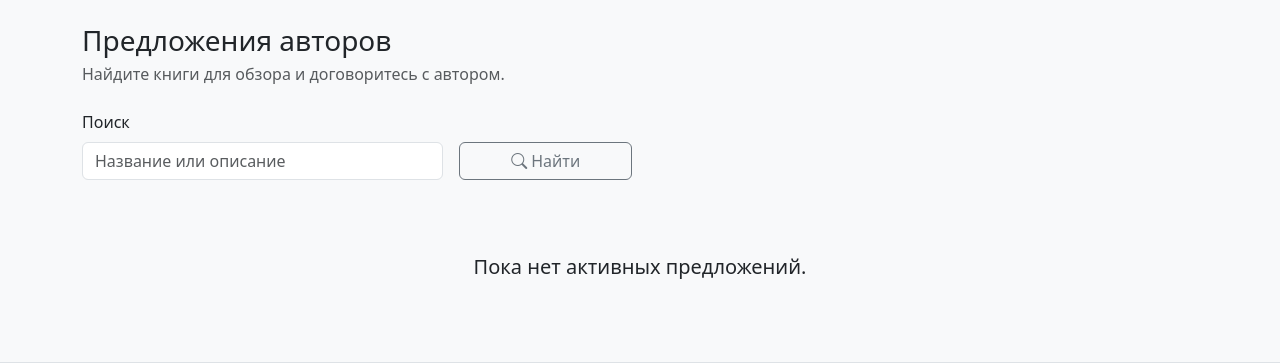
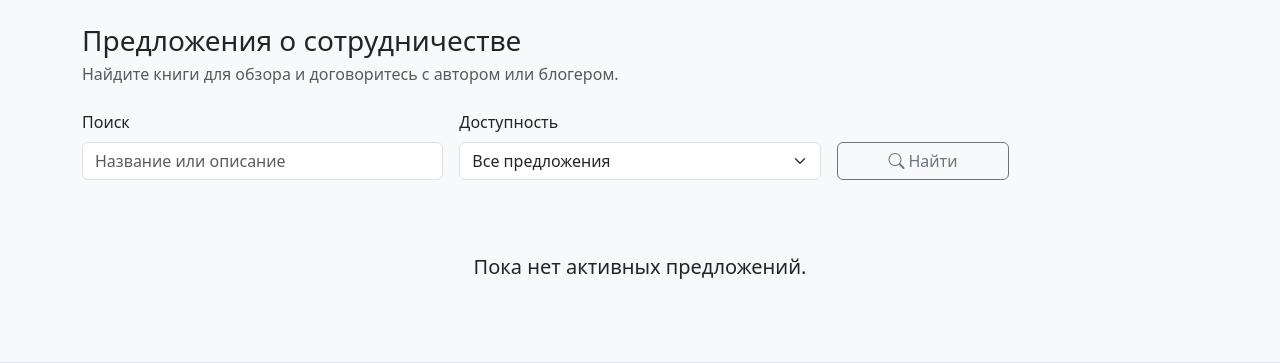
Before and after one commit to OlgaKuznetsova03/Mybooks_server, a Django app: page /collaborations/offers/ in a window 1280 px wide; the page is wider, and only the part inside the window is pictured. Shown: the part 81-444 px from the top of that part. Run offline with Django 4.2, Linux system fonts and the light colour scheme; data that the repository does not hold is empty.

Commit message:
сотрудничество13

```diff
--- a/collaborations/views.py
+++ b/collaborations/views.py
@@ -133,12 +133,21 @@ class OfferListView(ListView):
         q = self.request.GET.get("q")
         if q:
             queryset = queryset.filter(Q(title__icontains=q) | Q(synopsis__icontains=q))
+
+        audience = self.request.GET.get("audience", "")
+        if audience == "bloggers_only":
+            queryset = queryset.filter(allow_regular_users=False)
+        elif audience == "readers_allowed":
+            queryset = queryset.filter(allow_regular_users=True)
+
         return queryset.filter(is_active=True)
 
     def get_context_data(self, **kwargs):
         context = super().get_context_data(**kwargs)
         user = self.request.user
-        if user.is_authenticated and _user_is_author(user):
+        if user.is_authenticated and (
+            _user_is_author(user) or _user_is_blogger(user)
+        ):
             context["show_response_inbox"] = True
             pending_count = AuthorOfferResponse.objects.filter(
                 offer__author=user,
@@ -148,6 +157,20 @@ class OfferListView(ListView):
         else:
             context["show_response_inbox"] = False
             context["pending_offer_responses_count"] = 0
+
+        context["active_audience_filter"] = (
+            self.request.GET.get("audience")
+            if self.request.GET.get("audience") in {"", "bloggers_only", "readers_allowed"}
+            else ""
+        )
+        context["audience_filter_options"] = [
+            {"value": "", "label": _("Все предложения")},
+            {"value": "bloggers_only", "label": _("Только для блогеров")},
+            {
+                "value": "readers_allowed",
+                "label": _("Открытые для блогеров и читателей"),
+            },
+        ]
         return context
 
 
@@ -179,8 +202,11 @@ class OfferCreateView(LoginRequiredMixin, CreateView):
     success_url = reverse_lazy("collaborations:offer_list")
 
     def dispatch(self, request, *args, **kwargs):
-        if not _user_is_author(request.user):
-            messages.error(request, _("Создавать предложения могут только авторы."))
+        if not (_user_is_author(request.user) or _user_is_blogger(request.user)):
+            messages.error(
+                request,
+                _("Создавать предложения могут только авторы и блогеры."),
+            )
             return redirect("collaborations:offer_list")
         return super().dispatch(request, *args, **kwargs)
 
@@ -243,8 +269,11 @@ class OfferResponseListView(LoginRequiredMixin, ListView):
     paginate_by = 10
 
     def dispatch(self, request, *args, **kwargs):
-        if not _user_is_author(request.user):
-            messages.error(request, _("Только авторы могут просматривать отклики на свои предложения."))
+        if not (_user_is_author(request.user) or _user_is_blogger(request.user)):
+            messages.error(
+                request,
+                _("Только авторы и блогеры могут просматривать отклики на свои предложения."),
+            )
             return redirect("collaborations:offer_list")
         return super().dispatch(request, *args, **kwargs)
 
--- a/templates/collaborations/offer_list.html
+++ b/templates/collaborations/offer_list.html
@@ -1,13 +1,13 @@
 {% extends "base.html" %}
 {% load i18n %}
 
-{% block title %}{% trans "Предложения авторов" %} · {{ block.super }}{% endblock %}
+{% block title %}{% trans "Предложения о сотрудничестве" %} · {{ block.super }}{% endblock %}
 
 {% block content %}
 <div class="d-flex justify-content-between align-items-center mb-4 flex-wrap gap-3">
   <div>
-    <h1 class="h3 mb-1">{% trans "Предложения авторов" %}</h1>
-    <p class="text-muted mb-0">{% trans "Найдите книги для обзора и договоритесь с автором." %}</p>
+    <h1 class="h3 mb-1">{% trans "Предложения о сотрудничестве" %}</h1>
+    <p class="text-muted mb-0">{% trans "Найдите книги для обзора и договоритесь с автором или блогером." %}</p>
   </div>
   {% if request.user.is_authenticated %}
     <div class="btn-group">
@@ -35,6 +35,14 @@
   <div class="col-md-6 col-lg-4">
     <label for="search" class="form-label">{% trans "Поиск" %}</label>
     <input id="search" type="search" name="q" value="{{ request.GET.q }}" class="form-control" placeholder="{% trans 'Название или описание' %}">
+  </div>
+  <div class="col-md-6 col-lg-4">
+    <label for="audience" class="form-label">{% trans "Доступность" %}</label>
+    <select id="audience" name="audience" class="form-select">
+      {% for option in audience_filter_options %}
+        <option value="{{ option.value }}"{% if option.value == active_audience_filter %} selected{% endif %}>{{ option.label }}</option>
+      {% endfor %}
+    </select>
   </div>
   <div class="col-md-3 col-lg-2">
     <button type="submit" class="btn btn-outline-secondary w-100">
@@ -110,7 +118,7 @@
   <div class="text-center py-5">
     <p class="lead mb-2">{% trans "Пока нет активных предложений." %}</p>
     {% if request.user.is_authenticated %}
-      <p class="text-muted">{% trans "Станьте первым автором, кто предложит книгу!" %}</p>
+      <p class="text-muted">{% trans "Станьте первым автором или блогером, кто предложит книгу!" %}</p>
     {% endif %}
   </div>
 {% endif %}
```
